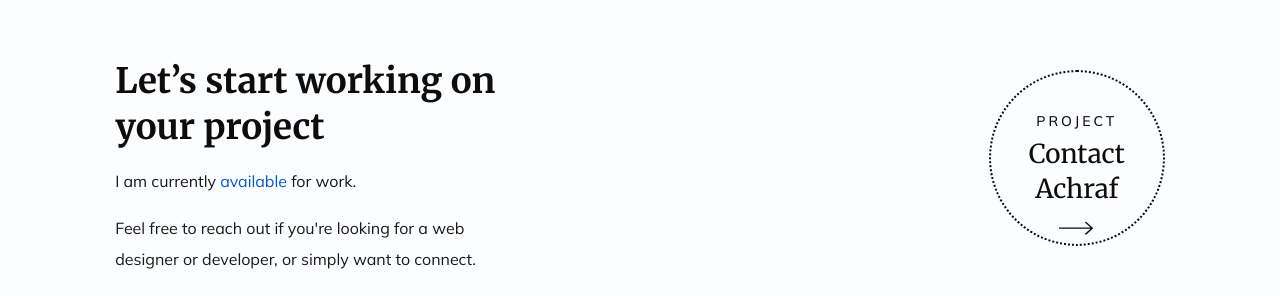
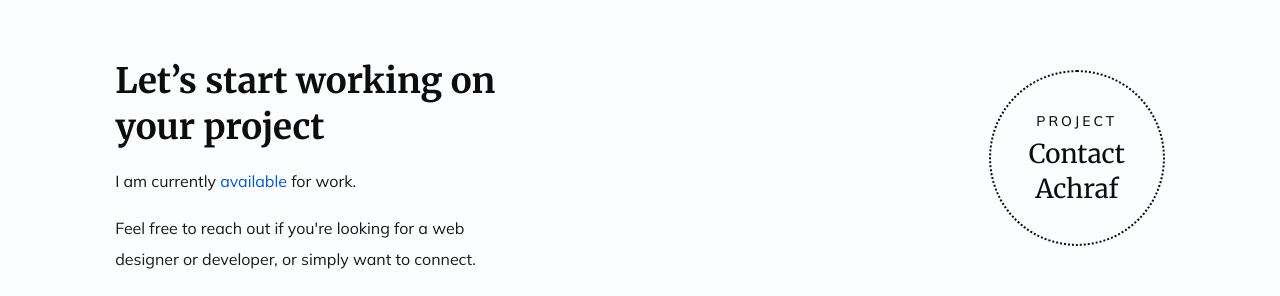
Before and after one commit to NightClover-code/portfolio-website-v2, a Next.js app: page / in a window 1280 px wide. Shown: the part 5278-5574 px from the top of the page. Built offline with nearby package versions, Linux system fonts and the light colour scheme.

Commit message:
feat: css animations on footer

```diff
--- a/components/Footer/index.tsx
+++ b/components/Footer/index.tsx
@@ -30,13 +30,15 @@ const Footer = () => {
         </div>
 
         <Link href="/contact" passHref>
-          <div className="relative cursor-pointer smooth footer:mt-10 mt-3 text-center px-14 rounded-full flex w-44 h-44 flex-col items-center justify-center border-dotted border-2 border-black">
-            <h4 className="text-[14px] uppercase tracking-[3px] font-medium">
-              Project
-            </h4>
-            <h2 className="leading-[35px] mt-1">Contact Achraf</h2>
+          <div className="group relative cursor-pointer smooth footer:mt-10 mt-3 text-center px-14 rounded-full flex w-44 h-44 flex-col items-center justify-center border-dotted border-2 border-black">
+            <div className="group-hover:opacity-0 opacity-100 transition-opacity duration-300">
+              <h4 className="text-[14px] uppercase tracking-[3px] font-medium">
+                Project
+              </h4>
+              <h2 className="leading-[35px] mt-1">Contact Achraf</h2>
+            </div>
 
-            <div className="absolute bottom-2">
+            <div className="opacity-0 group-hover:opacity-100 absolute bottom-[50%] left-[50%] -translate-x-[50%] translate-y-[50%] animate scale-[200%]">
               <ArrowIcon color="#0D0D0D" />
             </div>
           </div>
--- a/styles/_global.scss
+++ b/styles/_global.scss
@@ -88,3 +88,7 @@ svg path {
     @apply text-offWhite;
   }
 }
+
+.animate {
+  @apply transition-all duration-300 ease-in-out group-hover:-rotate-45;
+}
--- a/styles/css/default.css
+++ b/styles/css/default.css
@@ -87,6 +87,10 @@ svg path {
   @apply text-offWhite;
 }
 
+.animate {
+  @apply transition-all duration-300 ease-in-out group-hover:-rotate-45;
+}
+
 * {
   margin: 0;
   padding: 0;
```
Also changed, not shown: 1 other file (tests, documents, lock files or other folders).
